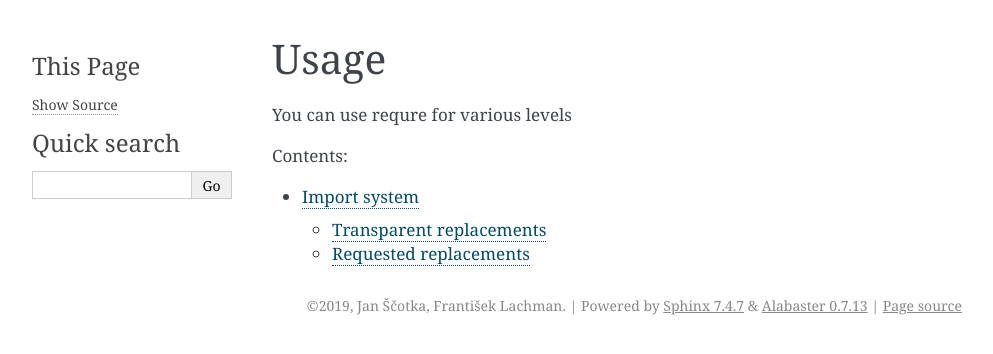
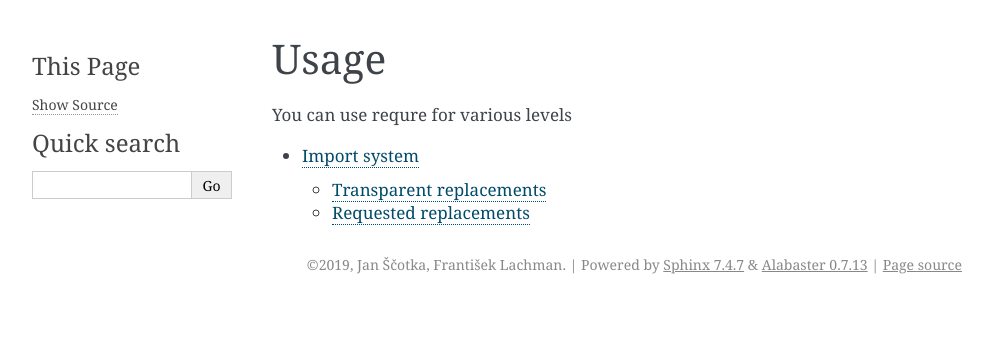
Before and after one commit to packit/requre, a Sphinx documentation site: the page built from docs/usages/index.rst, in a window 1280 px wide. Shown: the top 354 px of the page, without its empty margins (148-1141 px from the left). Built offline with Sphinx 7.4.7, drawn with Linux system fonts in a browser that asks for light colours.

```diff
--- a/docs/usages/index.rst
+++ b/docs/usages/index.rst
@@ -4,6 +4,5 @@ You can use requre for various levels
 
 .. toctree::
    :maxdepth: 2
-   :caption: Contents:
 
    import_system
```
Also changed, not shown: README.md (+2 -0 lines).
